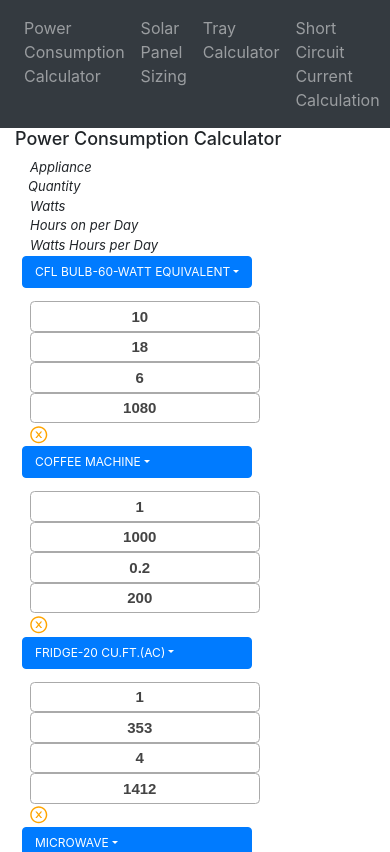
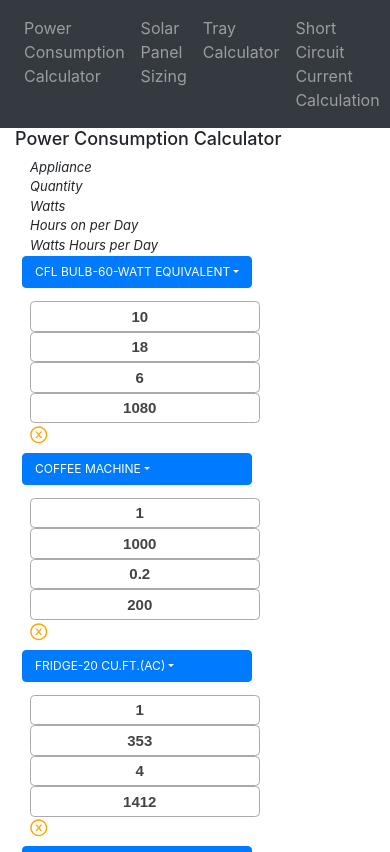
Before and after one commit to Xasiri/electricalLoadCalculator, a React (Create React App) app: page / in a window 390 px wide. Shown: the top 852 px of the page. Built offline with nearby package versions, Linux system fonts and the light colour scheme.

Commit message:
edit styles for deploy

```diff
--- a/src/components/Form/ProductRow.js
+++ b/src/components/Form/ProductRow.js
@@ -40,7 +40,7 @@ function ProductRow(props) {
 
   return (
     <Container>
-      <Row>
+      <Row className="rowMargin">
         <Col md={3.5}>
           <DropdownButton
             className="btn"
--- a/src/components/Form/inputList.css
+++ b/src/components/Form/inputList.css
@@ -47,6 +47,7 @@ input[list] {
   line-height: 1.3;
   padding: 0.3em 1em 0.3em 0.3em;
   width: 90%;
+  max-width: 230px;
   box-sizing: border-box;
   border: 1px solid #aaa;
   border-radius: 0.3em;
@@ -62,6 +63,7 @@ input[list] {
   line-height: 1.3;
   padding: 0.3em 1em 0.3em 0.3em;
   width: 70%;
+  max-width: 230px;
   box-sizing: border-box;
   border: 1px solid #aaa;
   border-radius: 0.3em;
@@ -72,7 +74,21 @@ input[list] {
   position: relative;
   padding-left: 30px !important;
 }
-@media (max-width: 600px) {
+@media (max-width: 800px) {
+  .inputSolar {
+    width: 100%;
+  }
+  .inputSolarQty {
+    width: 100%;
+  }
+  .editableQty {
+    padding-left: 15px !important;
+  }
+  .rowMargin {
+    margin-bottom: 2%;
+  }
+}
+@media (max-width: 750px) {
   .inputSolar {
     width: 230px;
   }
@@ -82,4 +98,7 @@ input[list] {
   .editableQty {
     padding-left: 15px !important;
   }
+  .rowMargin {
+    margin-bottom: 2%;
+  }
 }
--- a/src/components/Form/tablE.css
+++ b/src/components/Form/tablE.css
@@ -27,6 +27,7 @@ th {
   font-size: 18px;
 }
 .addAppliance {
+  margin-top: 3%;
   width: 130px !important;
 }
 .QtyHeader {
@@ -39,6 +40,14 @@ th {
     font-size: 13px;
   }
   .QtyHeader {
-    padding-left: 13px !important;
+    padding-left: 15px !important;
   }
 }
+@media (max-width: 800px) {
+  .ContainerHeader {
+    font-size: 13px;
+  }
+  .QtyHeader {
+    padding-left: 15px !important;
+  }
+}
```
Also changed, not shown: 4 other files (tests, documents, lock files or other folders).
